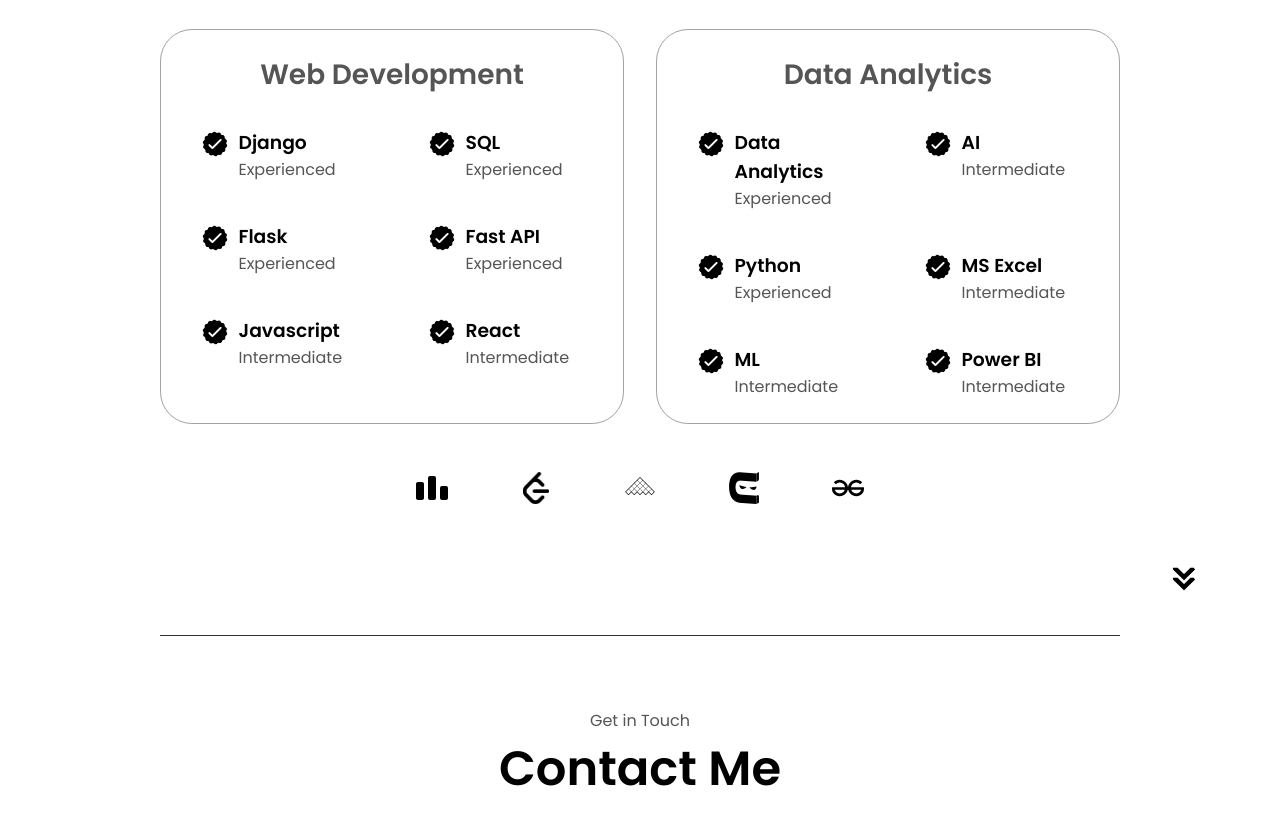
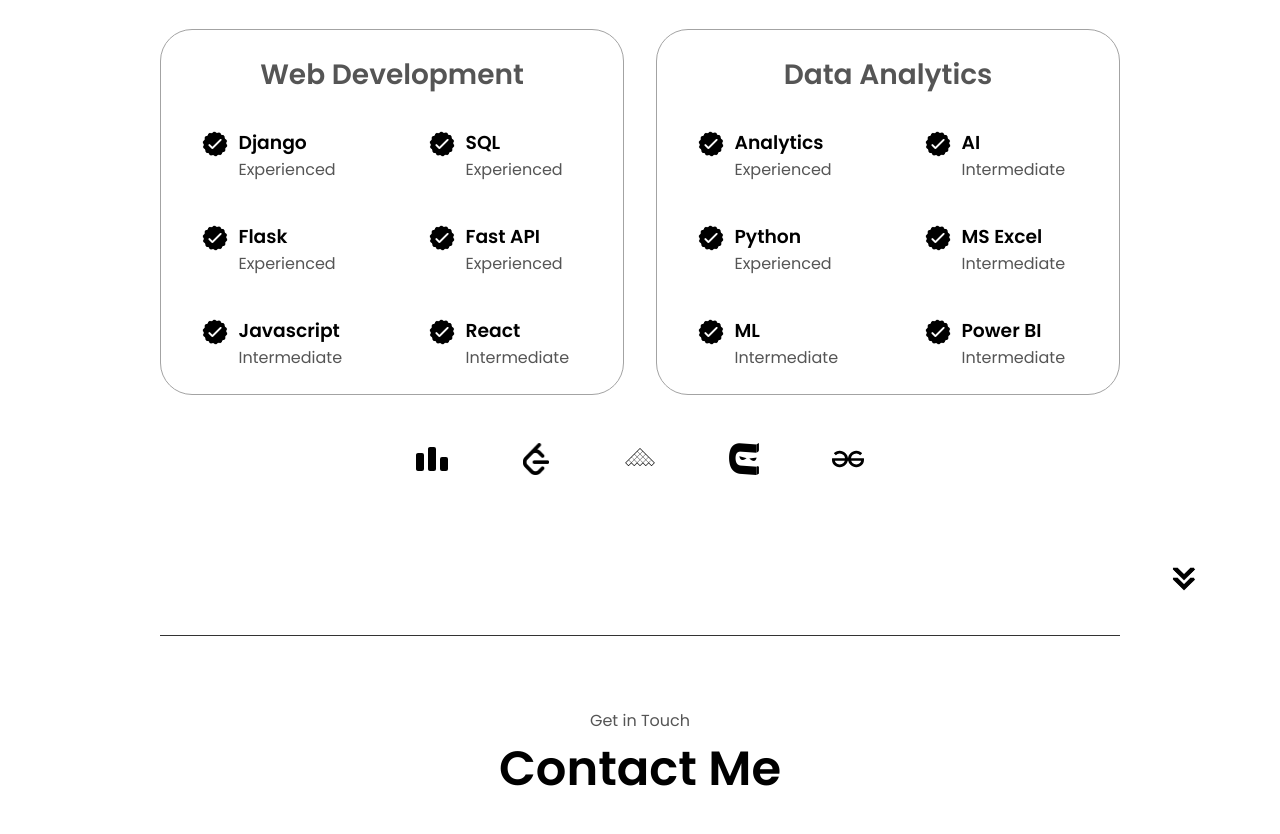
Before and after one commit to psychoviper/portfolio, a plain HTML site: page index.html in a window 1280 px wide. Shown: the part 2541-3375 px from the top of the page. Drawn offline with Linux system fonts and the light colour scheme.

Commit message:
Update index.html

```diff
--- a/index.html
+++ b/index.html
@@ -326,7 +326,7 @@
                   class="icon"
                 />
                 <div>
-                  <h3>Data Analytics</h3>
+                  <h3>Analytics</h3>
                   <p>Experienced</p>
                 </div>
               </article>
```
